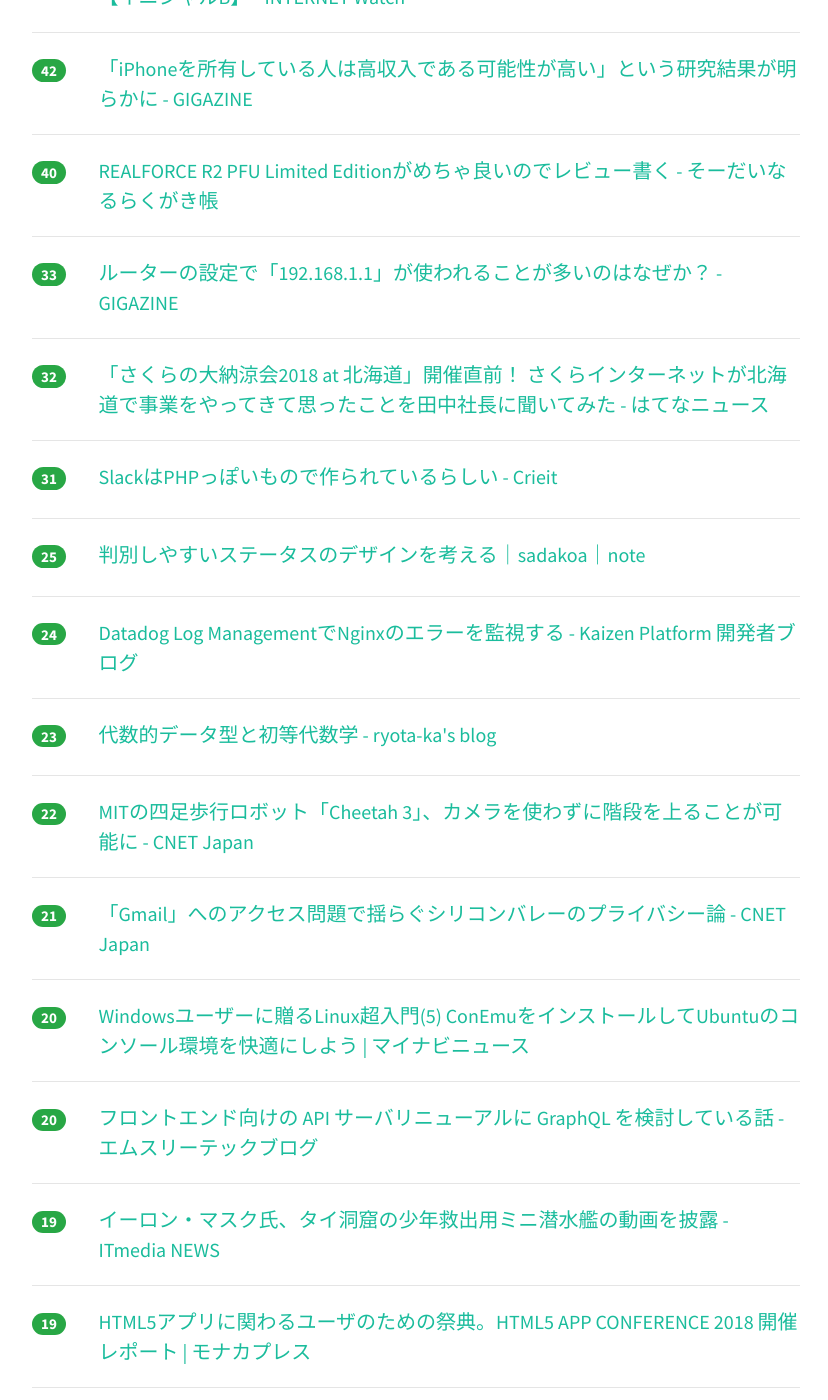
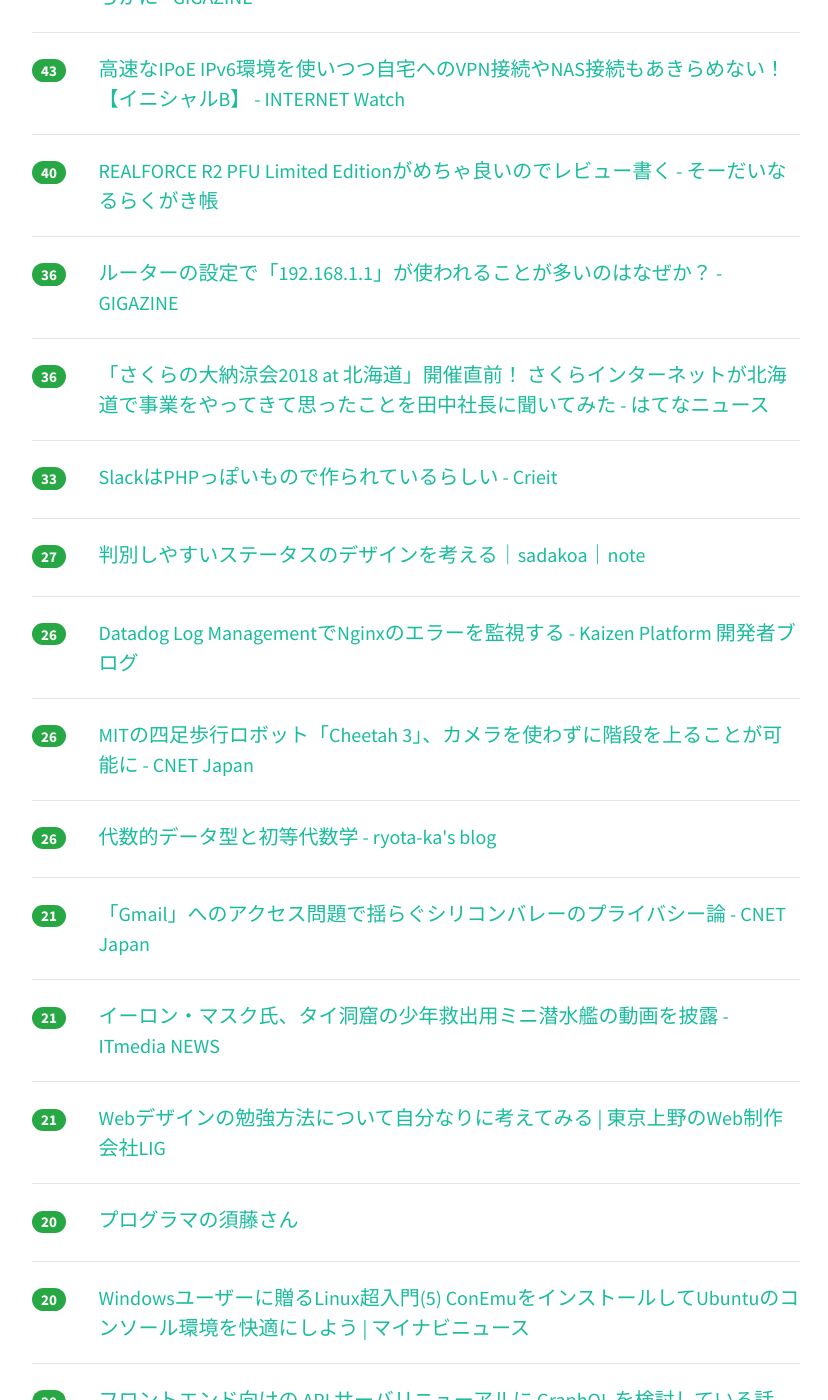
Before and after one commit to yatta47/hatena-matome-site, a Jekyll site: the page built from _posts/2018-07-09-hatena.md, in a window 1280 px wide and 1400 px high, scrolled down 1654 px. Shown: the whole window, without its empty margins (224-1052 px from the left). Built offline with Jekyll 4.4.1, drawn with Linux system fonts in a browser that asks for light colours; nearby versions of some CDN libraries; some of the changed text lies outside the part shown.

Commit message:
Updated 2018-07-09

```diff
--- a/_posts/2018-07-09-hatena.md
+++ b/_posts/2018-07-09-hatena.md
@@ -1,79 +1,79 @@
 ---
 layout: post
 title:  "2018-07-09 はてぶIT"
-date:   2018-07-09 17:02:13
+date:   2018-07-09 18:02:50
 tags: [it-hotentry]
 ---
-59 件のデータあり
+62 件のデータあり
 
 <hr><div class="row">
-<div class="col-1"><span class="badge badge-pill badge-success h2">398</span></div>
+<div class="col-1"><span class="badge badge-pill badge-success h2">420</span></div>
 <div class="col-11"><a href='https://rhysd.hatenablog.com/entry/2018/07/09/090115' target='_blank'>Vim を WebAssembly に移植した - はやくプログラムになりたい</a></div>
 </div>
 <hr>
 <div class="row">
-<div class="col-1"><span class="badge badge-pill badge-success h2">184</span></div>
+<div class="col-1"><span class="badge badge-pill badge-success h2">206</span></div>
 <div class="col-11"><a href='https://www.publickey1.jp/blog/18/zenlogic.html' target='_blank'>ファーストサーバのレンタルサーバ「Zenlogic」、金曜夜からの全面サービス停止が解けず、いまだ停止中。ストレージ障害のためのメンテナンスで － Publickey</a></div>
 </div>
 <hr>
 <div class="row">
-<div class="col-1"><span class="badge badge-pill badge-success h2">170</span></div>
+<div class="col-1"><span class="badge badge-pill badge-success h2">171</span></div>
 <div class="col-11"><a href='https://www.orangeitems.com/entry/2018/02/08/152022' target='_blank'>2018年にJavaを利用している人は全員理解すべきことを説明してみる（追記あり） - orangeitems’s diary</a></div>
 </div>
 <hr>
 <div class="row">
-<div class="col-1"><span class="badge badge-pill badge-success h2">142</span></div>
+<div class="col-1"><span class="badge badge-pill badge-success h2">146</span></div>
 <div class="col-11"><a href='http://www.itmedia.co.jp/news/articles/1807/09/news059.html' target='_blank'>ファーストサーバの「Zenlogic」全面停止3日間続く　再開は「未定」に - ITmedia NEWS</a></div>
 </div>
 <hr>
 <div class="row">
-<div class="col-1"><span class="badge badge-pill badge-success h2">122</span></div>
+<div class="col-1"><span class="badge badge-pill badge-success h2">134</span></div>
 <div class="col-11"><a href='https://jp.techcrunch.com/2018/07/09/progate-global/' target='_blank'>40万人が使うプログラミング学習サービス「Progate」、米国子会社を設立しグローバル展開を加速 | TechCrunch Japan</a></div>
 </div>
 <hr>
 <div class="row">
-<div class="col-1"><span class="badge badge-pill badge-success h2">115</span></div>
+<div class="col-1"><span class="badge badge-pill badge-success h2">122</span></div>
 <div class="col-11"><a href='https://speakerdeck.com/likr/html5apuriniokerupahuomansufalseji-chu-zhi-shi' target='_blank'>HTML5アプリにおけるパフォーマンスの基礎知識 - Speaker Deck</a></div>
 </div>
 <hr>
 <div class="row">
-<div class="col-1"><span class="badge badge-pill badge-success h2">78</span></div>
+<div class="col-1"><span class="badge badge-pill badge-success h2">120</span></div>
+<div class="col-11"><a href='https://note.mu/marketing/n/n7882f6a30d27' target='_blank'>スマホがあれば記憶力はいらない。頭で記憶する40代社員とスマホで記録する20代の配送効率の話。Googleマップの活用術。｜アプリマーケティング研究所｜note</a></div>
+</div>
+<hr>
+<div class="row">
+<div class="col-1"><span class="badge badge-pill badge-success h2">82</span></div>
 <div class="col-11"><a href='https://zenlogic.jp/news/status/syogai/' target='_blank'>6月19日より一部のお客様で発生している高負荷障害に関するお詫びとお知らせ ｜Zenlogicサポートサイト[ファーストサーバ]</a></div>
 </div>
 <hr>
 <div class="row">
 <div class="col-1"><span class="badge badge-pill badge-success h2">77</span></div>
-<div class="col-11"><a href='https://note.mu/marketing/n/n7882f6a30d27' target='_blank'>スマホがあれば記憶力はいらない。頭で記憶する40代社員とスマホで記録する20代の配送効率の話。Googleマップの活用術。｜アプリマーケティング研究所｜note</a></div>
-</div>
-<hr>
-<div class="row">
-<div class="col-1"><span class="badge badge-pill badge-success h2">70</span></div>
 <div class="col-11"><a href='https://coliss.com/articles/browser/chrome/convert-pixel-units-to-rem.html' target='_blank'>CSSの単位「rem」を使ったフォントサイズの計算を自動で一覧表示してくれる便利ツール -PxtoRem | コリス</a></div>
 </div>
 <hr>
 <div class="row">
-<div class="col-1"><span class="badge badge-pill badge-success h2">62</span></div>
+<div class="col-1"><span class="badge badge-pill badge-success h2">65</span></div>
 <div class="col-11"><a href='http://note.golden-lucky.net/2018/07/blog-post.html' target='_blank'>k16's note: 技術書をクラウドファンディングで出版してみた</a></div>
 </div>
 <hr>
 <div class="row">
-<div class="col-1"><span class="badge badge-pill badge-success h2">56</span></div>
+<div class="col-1"><span class="badge badge-pill badge-success h2">64</span></div>
 <div class="col-11"><a href='http://www.itmedia.co.jp/news/articles/1807/09/news055.html' target='_blank'>アニメ「イングレス」のNetflixでの10月世界公開に合わせ、ゲーム「Inress Prime」始動へ - ITmedia NEWS</a></div>
 </div>
 <hr>
 <div class="row">
-<div class="col-1"><span class="badge badge-pill badge-success h2">46</span></div>
+<div class="col-1"><span class="badge badge-pill badge-success h2">49</span></div>
 <div class="col-11"><a href='http://www.atmarkit.co.jp/ait/articles/1807/09/news016.html' target='_blank'>Pythonの機械学習ライブラリ「scikit-learn」で実践する「教師あり学習」「教師なし学習」 (1/3)：Pythonで始める機械学習入門（7） - ＠IT</a></div>
 </div>
 <hr>
 <div class="row">
-<div class="col-1"><span class="badge badge-pill badge-success h2">42</span></div>
-<div class="col-11"><a href='https://internet.watch.impress.co.jp/docs/column/shimizu/1131132.html' target='_blank'>高速なIPoE IPv6環境を使いつつ自宅へのVPN接続やNAS接続もあきらめない！【イニシャルB】 - INTERNET Watch</a></div>
+<div class="col-1"><span class="badge badge-pill badge-success h2">49</span></div>
+<div class="col-11"><a href='https://gigazine.net/news/20180709-owing-iphone-common-sign-wealth/' target='_blank'>「iPhoneを所有している人は高収入である可能性が高い」という研究結果が明らかに - GIGAZINE</a></div>
 </div>
 <hr>
 <div class="row">
-<div class="col-1"><span class="badge badge-pill badge-success h2">42</span></div>
-<div class="col-11"><a href='https://gigazine.net/news/20180709-owing-iphone-common-sign-wealth/' target='_blank'>「iPhoneを所有している人は高収入である可能性が高い」という研究結果が明らかに - GIGAZINE</a></div>
+<div class="col-1"><span class="badge badge-pill badge-success h2">43</span></div>
+<div class="col-11"><a href='https://internet.watch.impress.co.jp/docs/column/shimizu/1131132.html' target='_blank'>高速なIPoE IPv6環境を使いつつ自宅へのVPN接続やNAS接続もあきらめない！【イニシャルB】 - INTERNET Watch</a></div>
 </div>
 <hr>
 <div class="row">
@@ -82,43 +82,58 @@ tags: [it-hotentry]
 </div>
 <hr>
 <div class="row">
-<div class="col-1"><span class="badge badge-pill badge-success h2">33</span></div>
+<div class="col-1"><span class="badge badge-pill badge-success h2">36</span></div>
 <div class="col-11"><a href='https://gigazine.net/news/20180709-192-168-1-1-history/' target='_blank'>ルーターの設定で「192.168.1.1」が使われることが多いのはなぜか？ - GIGAZINE</a></div>
 </div>
 <hr>
 <div class="row">
-<div class="col-1"><span class="badge badge-pill badge-success h2">32</span></div>
+<div class="col-1"><span class="badge badge-pill badge-success h2">36</span></div>
 <div class="col-11"><a href='http://hatenanews.com/articles/2018/07/09/110000' target='_blank'>「さくらの大納涼会2018 at 北海道」開催直前！ さくらインターネットが北海道で事業をやってきて思ったことを田中社長に聞いてみた - はてなニュース</a></div>
 </div>
 <hr>
 <div class="row">
-<div class="col-1"><span class="badge badge-pill badge-success h2">31</span></div>
+<div class="col-1"><span class="badge badge-pill badge-success h2">33</span></div>
 <div class="col-11"><a href='https://crieit.net/posts/Slack-PHP' target='_blank'>SlackはPHPっぽいもので作られているらしい - Crieit</a></div>
 </div>
 <hr>
 <div class="row">
-<div class="col-1"><span class="badge badge-pill badge-success h2">25</span></div>
+<div class="col-1"><span class="badge badge-pill badge-success h2">27</span></div>
 <div class="col-11"><a href='https://note.mu/sadako_a_/n/n8abcf648c9c6' target='_blank'>判別しやすいステータスのデザインを考える｜sadakoa｜note</a></div>
 </div>
 <hr>
 <div class="row">
-<div class="col-1"><span class="badge badge-pill badge-success h2">24</span></div>
+<div class="col-1"><span class="badge badge-pill badge-success h2">26</span></div>
 <div class="col-11"><a href='https://developer.kaizenplatform.com/entry/glidenote/2018-07-09' target='_blank'>Datadog Log ManagementでNginxのエラーを監視する - Kaizen Platform 開発者ブログ</a></div>
 </div>
 <hr>
 <div class="row">
-<div class="col-1"><span class="badge badge-pill badge-success h2">23</span></div>
-<div class="col-11"><a href='https://ryota-ka.hatenablog.com/entry/2018/07/09/110000' target='_blank'>代数的データ型と初等代数学 - ryota-ka's blog</a></div>
+<div class="col-1"><span class="badge badge-pill badge-success h2">26</span></div>
+<div class="col-11"><a href='https://japan.cnet.com/article/35122119/' target='_blank'>MITの四足歩行ロボット「Cheetah 3」、カメラを使わずに階段を上ることが可能に - CNET Japan</a></div>
 </div>
 <hr>
 <div class="row">
-<div class="col-1"><span class="badge badge-pill badge-success h2">22</span></div>
-<div class="col-11"><a href='https://japan.cnet.com/article/35122119/' target='_blank'>MITの四足歩行ロボット「Cheetah 3」、カメラを使わずに階段を上ることが可能に - CNET Japan</a></div>
+<div class="col-1"><span class="badge badge-pill badge-success h2">26</span></div>
+<div class="col-11"><a href='https://ryota-ka.hatenablog.com/entry/2018/07/09/110000' target='_blank'>代数的データ型と初等代数学 - ryota-ka's blog</a></div>
 </div>
 <hr>
 <div class="row">
 <div class="col-1"><span class="badge badge-pill badge-success h2">21</span></div>
 <div class="col-11"><a href='https://japan.cnet.com/article/35122056/' target='_blank'>「Gmail」へのアクセス問題で揺らぐシリコンバレーのプライバシー論 - CNET Japan</a></div>
+</div>
+<hr>
+<div class="row">
+<div class="col-1"><span class="badge badge-pill badge-success h2">21</span></div>
+<div class="col-11"><a href='http://www.itmedia.co.jp/news/articles/1807/09/news051.html' target='_blank'>イーロン・マスク氏、タイ洞窟の少年救出用ミニ潜水艦の動画を披露 - ITmedia NEWS</a></div>
+</div>
+<hr>
+<div class="row">
+<div class="col-1"><span class="badge badge-pill badge-success h2">21</span></div>
+<div class="col-11"><a href='https://liginc.co.jp/404009' target='_blank'>Webデザインの勉強方法について自分なりに考えてみる | 東京上野のWeb制作会社LIG</a></div>
+</div>
+<hr>
+<div class="row">
+<div class="col-1"><span class="badge badge-pill badge-success h2">20</span></div>
+<div class="col-11"><a href='https://anond.hatelabo.jp/20180709030850' target='_blank'>プログラマの須藤さん</a></div>
 </div>
 <hr>
 <div class="row">
@@ -132,8 +147,8 @@ tags: [it-hotentry]
 </div>
 <hr>
 <div class="row">
-<div class="col-1"><span class="badge badge-pill badge-success h2">19</span></div>
-<div class="col-11"><a href='http://www.itmedia.co.jp/news/articles/1807/09/news051.html' target='_blank'>イーロン・マスク氏、タイ洞窟の少年救出用ミニ潜水艦の動画を披露 - ITmedia NEWS</a></div>
+<div class="col-1"><span class="badge badge-pill badge-success h2">20</span></div>
+<div class="col-11"><a href='https://swri.jp/article/423' target='_blank'>シスコの「Cisco Webex Board」が単なるデジタルホワイトボードじゃなかった | スマートワーク総研</a></div>
 </div>
 <hr>
 <div class="row">
@@ -142,13 +157,13 @@ tags: [it-hotentry]
 </div>
 <hr>
 <div class="row">
-<div class="col-1"><span class="badge badge-pill badge-success h2">18</span></div>
+<div class="col-1"><span class="badge badge-pill badge-success h2">19</span></div>
 <div class="col-11"><a href='https://coliss.com/articles/build-websites/operation/javascript/tour-guide-of-your-app-shepherd.html' target='_blank'>[JS]Webアプリやページのツアーガイドを簡単に加えることができる軽量スクリプト -Shepherd | コリス</a></div>
 </div>
 <hr>
 <div class="row">
-<div class="col-1"><span class="badge badge-pill badge-success h2">18</span></div>
-<div class="col-11"><a href='https://liginc.co.jp/404009' target='_blank'>Webデザインの勉強方法について自分なりに考えてみる | 東京上野のWeb制作会社LIG</a></div>
+<div class="col-1"><span class="badge badge-pill badge-success h2">19</span></div>
+<div class="col-11"><a href='https://tech.nikkeibp.co.jp/atcl/nxt/column/18/00364/070300001/' target='_blank'>「引退のご予定は？」に傷つくシニアSE、独自調査に寄せられた悲鳴 | 日経 xTECH（クロステック）</a></div>
 </div>
 <hr>
 <div class="row">
@@ -162,21 +177,6 @@ tags: [it-hotentry]
 </div>
 <hr>
 <div class="row">
-<div class="col-1"><span class="badge badge-pill badge-success h2">17</span></div>
-<div class="col-11"><a href='https://tech.nikkeibp.co.jp/atcl/nxt/column/18/00364/070300001/' target='_blank'>「引退のご予定は？」に傷つくシニアSE、独自調査に寄せられた悲鳴 | 日経 xTECH（クロステック）</a></div>
-</div>
-<hr>
-<div class="row">
-<div class="col-1"><span class="badge badge-pill badge-success h2">17</span></div>
-<div class="col-11"><a href='https://swri.jp/article/423' target='_blank'>シスコの「Cisco Webex Board」が単なるデジタルホワイトボードじゃなかった | スマートワーク総研</a></div>
-</div>
-<hr>
-<div class="row">
-<div class="col-1"><span class="badge badge-pill badge-success h2">16</span></div>
-<div class="col-11"><a href='https://anond.hatelabo.jp/20180709030850' target='_blank'>プログラマの須藤さん</a></div>
-</div>
-<hr>
-<div class="row">
 <div class="col-1"><span class="badge badge-pill badge-success h2">15</span></div>
 <div class="col-11"><a href='https://forbesjapan.com/articles/detail/21951' target='_blank'>AIの「ワードプレス化」目指す、スウェーデン企業の野望 | Forbes JAPAN（フォーブス ジャパン）</a></div>
 </div>
@@ -184,6 +184,11 @@ tags: [it-hotentry]
 <div class="row">
 <div class="col-1"><span class="badge badge-pill badge-success h2">15</span></div>
 <div class="col-11"><a href='https://liginc.co.jp/397899' target='_blank'>Google Chromeユーザーは知っておくべき神ワザ！ ひとつ上のスクリーンショット術 | 東京上野のWeb制作会社LIG</a></div>
+</div>
+<hr>
+<div class="row">
+<div class="col-1"><span class="badge badge-pill badge-success h2">15</span></div>
+<div class="col-11"><a href='https://japanese.engadget.com/2018/07/09/airpods-ios12/' target='_blank'>AirPodsでテレビの音が難聴でも聞き取れた！iOS12ベータ版でライブリスニング機能がサポート - Engadget 日本版</a></div>
 </div>
 <hr>
 <div class="row">
@@ -198,12 +203,22 @@ tags: [it-hotentry]
 <hr>
 <div class="row">
 <div class="col-1"><span class="badge badge-pill badge-success h2">13</span></div>
+<div class="col-11"><a href='https://www.fnn.jp/posts/00329400HDK' target='_blank'>00329400HDK</a></div>
+</div>
+<hr>
+<div class="row">
+<div class="col-1"><span class="badge badge-pill badge-success h2">13</span></div>
 <div class="col-11"><a href='https://medium.com/@broccolini/c8e5378d2542' target='_blank'>Design systems at GitHub – Diana Mounter – Medium</a></div>
 </div>
 <hr>
 <div class="row">
+<div class="col-1"><span class="badge badge-pill badge-success h2">13</span></div>
+<div class="col-11"><a href='https://japan.cnet.com/article/35122162/' target='_blank'>KDDI傘下のSupership、スマホ時代のポータル構想「Syn.」関連サービスを終了へ - CNET Japan</a></div>
+</div>
+<hr>
+<div class="row">
 <div class="col-1"><span class="badge badge-pill badge-success h2">12</span></div>
-<div class="col-11"><a href='https://www.fnn.jp/posts/00329400HDK' target='_blank'>00329400HDK</a></div>
+<div class="col-11"><a href='https://japan.cnet.com/article/35122157/' target='_blank'>「LEGO」と「iPhone」を使って神経ガスを検出--米研究チームが装置を開発 - CNET Japan</a></div>
 </div>
 <hr>
 <div class="row">
@@ -214,6 +229,11 @@ tags: [it-hotentry]
 <div class="row">
 <div class="col-1"><span class="badge badge-pill badge-success h2">11</span></div>
 <div class="col-11"><a href='http://ascii.jp/elem/000/001/706/1706552/' target='_blank'>ASCII.jp：人工知能で処理←実は人海戦術、偽AI企業が蔓延する理由</a></div>
+</div>
+<hr>
+<div class="row">
+<div class="col-1"><span class="badge badge-pill badge-success h2">10</span></div>
+<div class="col-11"><a href='http://isucon.net/archives/52193980.html' target='_blank'>ISUCON8 オンライン予選の参加登録を開始＆参加チームとメンバーリスト : ISUCON公式Blog</a></div>
 </div>
 <hr>
 <div class="row">
@@ -262,6 +282,11 @@ tags: [it-hotentry]
 </div>
 <hr>
 <div class="row">
+<div class="col-1"><span class="badge badge-pill badge-success h2">8</span></div>
+<div class="col-11"><a href='https://note.mu/kajiken0630/n/n518eda42bf5a' target='_blank'>仮説/データドリブンで企画を立案し検証していくためのフレームワーク｜Kent Kajitani｜note</a></div>
+</div>
+<hr>
+<div class="row">
 <div class="col-1"><span class="badge badge-pill badge-success h2">7</span></div>
 <div class="col-11"><a href='https://github.com/retejs/rete' target='_blank'>GitHub - retejs/rete: JavaScript framework for visual programming and creating node editor</a></div>
 </div>
@@ -287,17 +312,7 @@ tags: [it-hotentry]
 </div>
 <hr>
 <div class="row">
-<div class="col-1"><span class="badge badge-pill badge-success h2">6</span></div>
-<div class="col-11"><a href='https://japanese.engadget.com/2018/07/09/airpods-ios12/' target='_blank'>AirPodsでテレビの音が難聴でも聞き取れた！iOS12ベータ版でライブリスニング機能がサポート - Engadget 日本版</a></div>
-</div>
-<hr>
-<div class="row">
 <div class="col-1"><span class="badge badge-pill badge-success h2">5</span></div>
 <div class="col-11"><a href='https://blog.goo.ne.jp/pook24/e/728f9d1aedc9654d78d5f1a958283cb7' target='_blank'>ラズパイとスマホでラジコン戦車を操縦する - 初歩の電子工作とデジカメの日記</a></div>
 </div>
 <hr>
-<div class="row">
-<div class="col-1"><span class="badge badge-pill badge-success h2">5</span></div>
-<div class="col-11"><a href='http://isucon.net/archives/52193980.html' target='_blank'>ISUCON8 オンライン予選の参加登録を開始＆参加チームとメンバーリスト : ISUCON公式Blog</a></div>
-</div>
-<hr>
```
